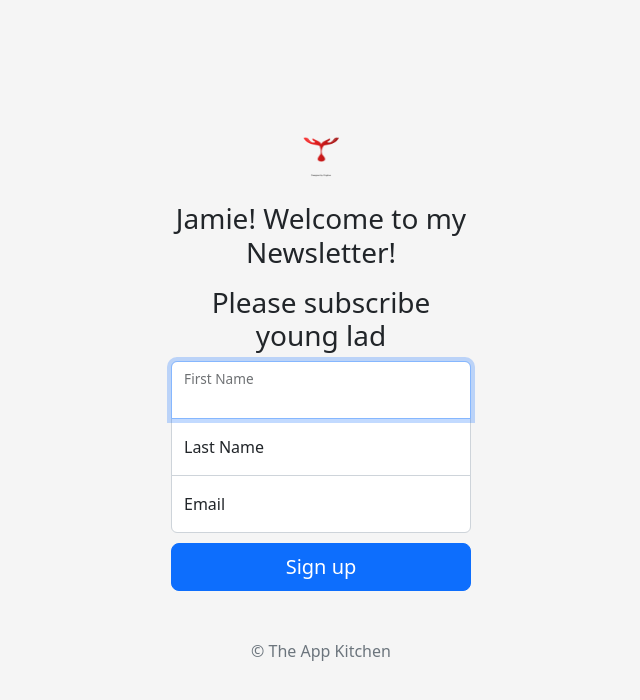
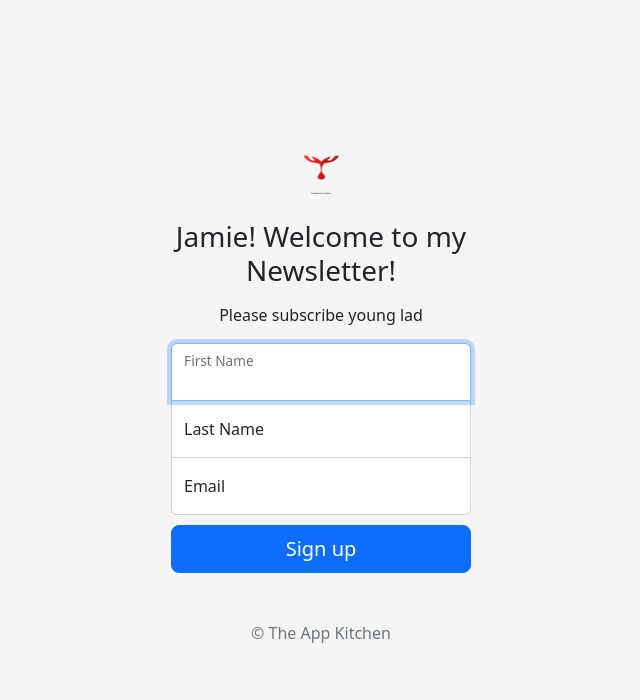
Before and after one commit to martinsifezue/newsletter, a website: page signup.html in a window 1280 px wide. Shown: the whole page, without its empty margins (319-959 px from the left). Drawn offline with nearby package versions, Linux system fonts and the light colour scheme.

Commit message:
changed h3 to paragraph

```diff
--- a/signup.html
+++ b/signup.html
@@ -39,7 +39,7 @@
   <form action="/" method="post">
     <img class="mb-4" src="/images/donateblood.png" alt="" width="72" height="57">
     <h1 class="h3 mb-3 fw-normal">Jamie! Welcome to my Newsletter!</h1>
-    <h3> Please subscribe young lad</h3>
+    <p> Please subscribe young lad</p>
 
     <div class="form-floating">
       <input type="text" name="fname" class="form-control" id="floatingInput1" placeholder="First Name" required autofocus>
```
